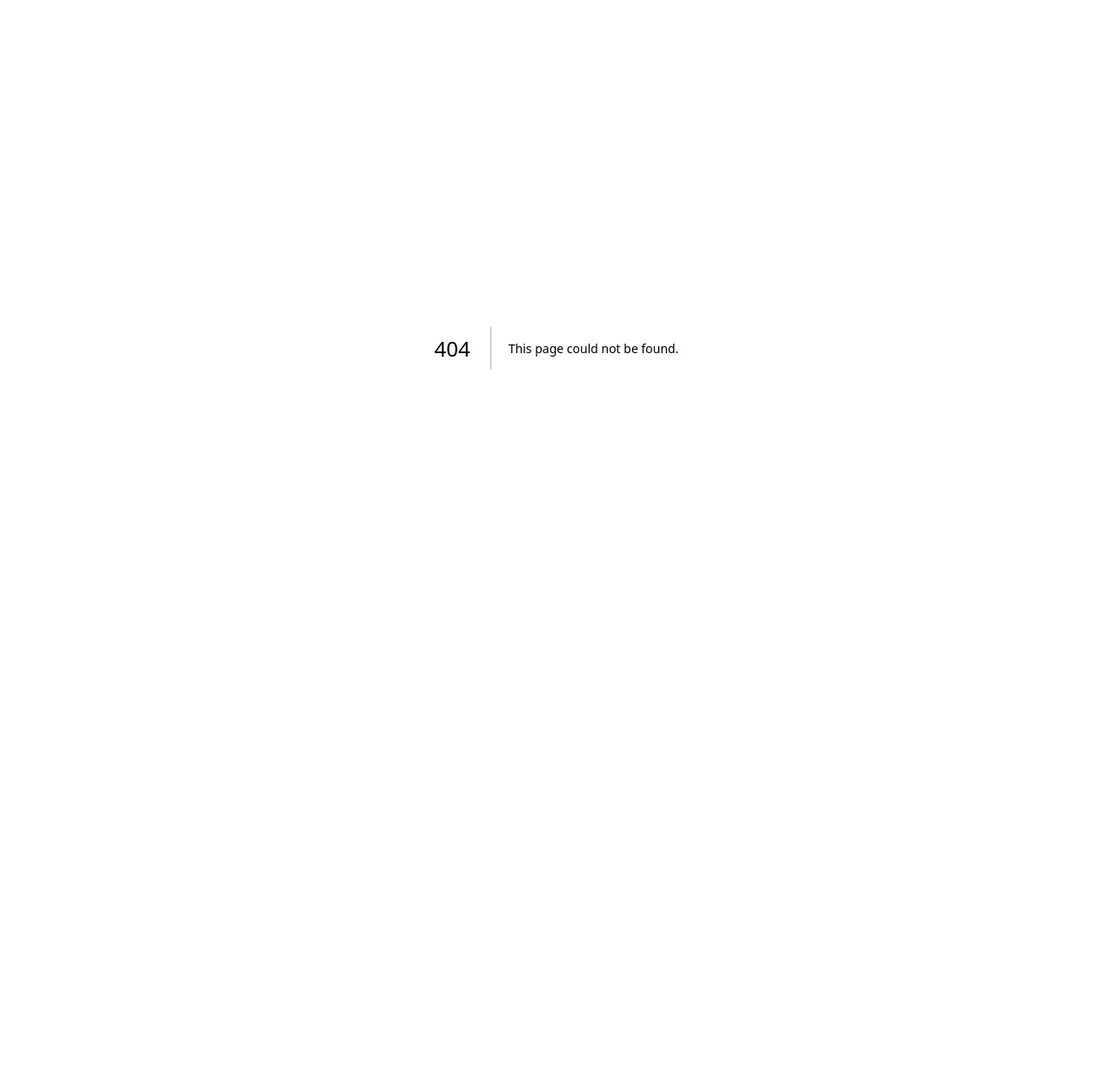
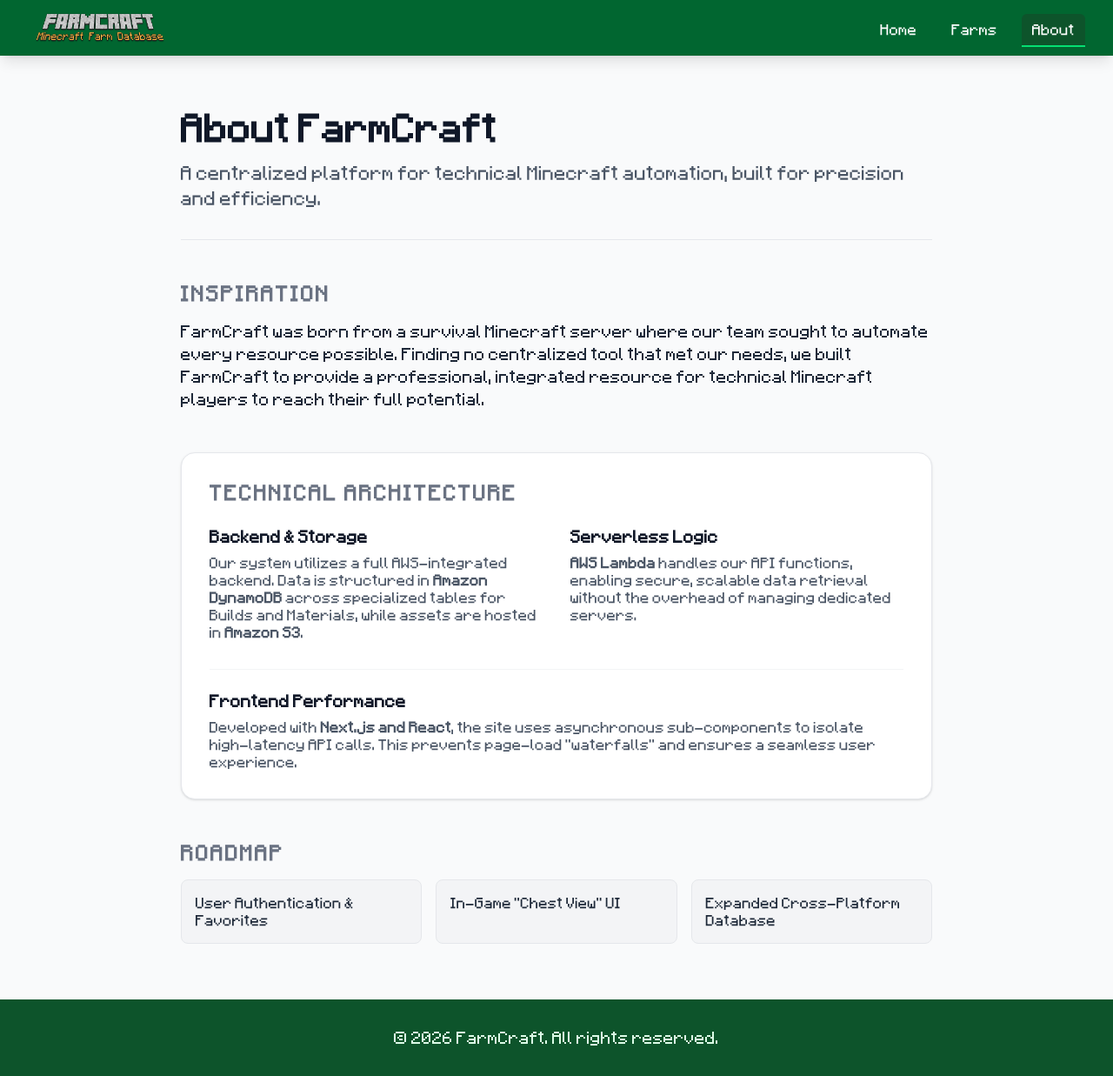
Before and after one commit to melaniakochan/FarmCraftFrontend, a Next.js app: page /about in a window 1280 px wide. Before the commit this address had no page. Shown: the whole page at 87% size. Before the commit the page ends 800 px from the top, so only its background shows below. Built offline with nearby package versions, Linux system fonts and the light colour scheme.

Commit message:
fixed some styling

```diff
--- /dev/null
+++ b/src/app/about/page.tsx
@@ -0,0 +1,81 @@
+import { NavigationBar } from '@/components/NavigationBar';
+import { Footer } from '@/components/Footer';
+
+export default function AboutPage() {
+    return (
+        <main className="min-h-screen flex flex-col bg-gray-50 text-gray-800">
+            <NavigationBar />
+
+            <div className="container mx-auto py-16 px-4 max-w-4xl">
+                <header className="mb-12 border-b border-gray-200 pb-8">
+                    <h1 className="text-4xl font-bold text-gray-900 mb-4">About FarmCraft</h1>
+                    <p className="text-lg text-gray-600 leading-relaxed">
+                        A centralized platform for technical Minecraft automation, built for precision and efficiency.
+                    </p>
+                </header>
+
+                <div className="space-y-12">
+                    {/* Inspiration */}
+                    <section>
+                        <h2 className="text-xl font-bold uppercase tracking-widest text-gray-500 mb-4">Inspiration</h2>
+                        <p className="leading-relaxed">
+                            FarmCraft was born from a survival Minecraft server where our team sought to automate every resource possible.
+                            Finding no centralized tool that met our needs, we built FarmCraft to provide a professional, integrated
+                            resource for technical Minecraft players to reach their full potential.
+                        </p>
+                    </section>
+
+                    {/* Technical Architecture */}
+                    <section className="bg-white p-8 rounded-2xl border border-gray-200 shadow-sm">
+                        <h2 className="text-xl font-bold uppercase tracking-widest text-gray-500 mb-6">Technical Architecture</h2>
+
+                        <div className="grid grid-cols-1 md:grid-cols-2 gap-8">
+                            <div>
+                                <h3 className="font-bold text-gray-900 mb-2">Backend & Storage</h3>
+                                <p className="text-sm text-gray-600">
+                                    Our system utilizes a full AWS-integrated backend. Data is structured in <strong>Amazon DynamoDB</strong> across
+                                    specialized tables for Builds and Materials, while assets are hosted in <strong>Amazon S3</strong>.
+                                </p>
+                            </div>
+                            <div>
+                                <h3 className="font-bold text-gray-900 mb-2">Serverless Logic</h3>
+                                <p className="text-sm text-gray-600">
+                                    <strong>AWS Lambda</strong> handles our API functions, enabling secure, scalable data retrieval
+                                    without the overhead of managing dedicated servers.
+                                </p>
+                            </div>
+                        </div>
+
+                        <div className="mt-8 pt-6 border-t border-gray-100">
+                            <h3 className="font-bold text-gray-900 mb-2">Frontend Performance</h3>
+                            <p className="text-sm text-gray-600">
+                                Developed with <strong>Next.js and React</strong>, the site uses asynchronous sub-components to
+                                isolate high-latency API calls. This prevents page-load "waterfalls" and ensures a seamless user experience.
+                            </p>
+                        </div>
+                    </section>
+
+                    {/* Roadmap */}
+                    <section>
+                        <h2 className="text-xl font-bold uppercase tracking-widest text-gray-500 mb-4">Roadmap</h2>
+                        <ul className="grid grid-cols-1 sm:grid-cols-3 gap-4">
+                            <li className="bg-gray-100 p-4 rounded-lg border border-gray-200 text-sm text-gray-800">
+                                User Authentication & Favorites
+                            </li>
+                            <li className="bg-gray-100 p-4 rounded-lg border border-gray-200 text-sm text-gray-800">
+                                In-Game "Chest View" UI
+                            </li>
+                            <li className="bg-gray-100 p-4 rounded-lg border border-gray-200 text-sm text-gray-800">
+                                Expanded Cross-Platform Database
+                            </li>
+                        </ul>
+                    </section>
+                </div>
+            </div>
+
+            <div className="mt-auto">
+                <Footer />
+            </div>
+        </main>
+    );
+}
--- a/src/components/Footer.tsx
+++ b/src/components/Footer.tsx
@@ -6,7 +6,7 @@ import { FooterProps } from '@/types';
  */
 export function Footer({
   copyrightYear = new Date().getFullYear(),
-  siteName = 'Minecraft Farm Wiki',
+  siteName = 'FarmCraft',
 }: FooterProps) {
   return (
     <footer className="bg-green-900 text-green-100 py-6 md:py-8">
--- a/src/components/NavigationBar.tsx
+++ b/src/components/NavigationBar.tsx
@@ -1,10 +1,10 @@
 'use client';
-
 
 import { useState, useEffect, useCallback } from 'react';
 import Link from 'next/link';
 import { NavigationBarProps, NavLink } from '@/types';
 import Image from 'next/image';
+import { usePathname } from 'next/navigation';
 
 const NAV_LINKS: NavLink[] = [
   { label: 'Home', href: '/' },
@@ -13,6 +13,7 @@ const NAV_LINKS: NavLink[] = [
 ];
 
 export function NavigationBar({ siteName = 'FarmCraft' }: NavigationBarProps) {
+  const pathname = usePathname();
   const [isMobileMenuOpen, setIsMobileMenuOpen] = useState(false);
 
   const toggleMobileMenu = useCallback(() => {
@@ -23,128 +24,102 @@ export function NavigationBar({ siteName = 'FarmCraft' }: NavigationBarProps) {
     setIsMobileMenuOpen(false);
   }, []);
 
-  // Handle Escape key to close mobile menu
   useEffect(() => {
     const handleKeyDown = (event: KeyboardEvent) => {
       if (event.key === 'Escape' && isMobileMenuOpen) {
         closeMobileMenu();
       }
     };
-
     document.addEventListener('keydown', handleKeyDown);
-    return () => {
-      document.removeEventListener('keydown', handleKeyDown);
-    };
+    return () => document.removeEventListener('keydown', handleKeyDown);
   }, [isMobileMenuOpen, closeMobileMenu]);
 
   return (
-    <header className="bg-green-800 text-white shadow-lg">
-      <nav
-        aria-label="Main navigation"
-        className="px-4 sm:px-6 lg:px-8"
-      >
+    <header className="bg-green-800 text-white shadow-lg sticky top-0 z-50">
+      <nav aria-label="Main navigation" className="px-4 sm:px-6 lg:px-8">
         <div className="flex items-center justify-between h-16">
-          {/* Site name / logo */}
+
+          {/* LOGO */}
           <div className="shrink-0">
             <Link
               href="/"
               className="flex items-center gap-2 hover:text-green-200 focus:outline-none focus:ring-2 focus:ring-green-400 focus:ring-offset-2 focus:ring-offset-green-800 rounded px-2 py-1"
             >
-              {/* Add the Image component */}
               <Image
                 src="/logo.png"
                 alt="FarmCraft Logo"
-                width={200}
-                height={200}
-                className="rounded-sm"
+                width={150} // Slightly reduced to keep the h-16 clean
+                height={150}
+                className="rounded-sm object-contain"
               />
             </Link>
           </div>
 
-          {/* Desktop navigation links */}
+          {/* DESKTOP NAVIGATION (Single Instance) */}
           <div className="hidden md:block">
             <ul className="flex items-center space-x-4" role="list">
-              {NAV_LINKS.map((link) => (
+              {NAV_LINKS.map((link) => {
+                const isActive = pathname === link.href;
+                return (
                   <li key={link.href}>
                     <Link
                       href={link.href}
-                    className="px-3 py-2 rounded-md text-sm font-medium hover:bg-green-700 hover:text-white focus:outline-none focus:ring-2 focus:ring-green-400 focus:ring-offset-2 focus:ring-offset-green-800 transition-colors"
+                      className={`px-3 py-2 rounded-md text-sm font-medium transition-colors focus:outline-none focus:ring-2 focus:ring-green-400 ${isActive
+                          ? 'bg-green-900 text-white border-b-2 border-green-400 rounded-b-none'
+                          : 'hover:bg-green-700 hover:text-white'
+                        }`}
                     >
                       {link.label}
                     </Link>
                   </li>
-              ))}
+                );
+              })}
             </ul>
           </div>
 
-          {/* Mobile menu button */}
+          {/* MOBILE MENU BUTTON */}
           <div className="md:hidden">
             <button
               type="button"
               onClick={toggleMobileMenu}
-              onKeyDown={(e) => {
-                if (e.key === 'Enter' || e.key === ' ') {
-                  e.preventDefault();
-                  toggleMobileMenu();
-                }
-              }}
-              className="inline-flex items-center justify-center p-2 rounded-md text-white hover:text-white hover:bg-green-700 focus:outline-none focus:ring-2 focus:ring-inset focus:ring-green-400"
+              className="inline-flex items-center justify-center p-2 rounded-md text-white hover:bg-green-700 focus:outline-none focus:ring-2 focus:ring-inset focus:ring-green-400"
               aria-expanded={isMobileMenuOpen}
-              aria-controls="mobile-menu"
-              aria-label={isMobileMenuOpen ? 'Close main menu' : 'Open main menu'}
             >
+              <span className="sr-only">Toggle menu</span>
               {isMobileMenuOpen ? (
-                <svg
-                  className="h-6 w-6"
-                  xmlns="http://www.w3.org/2000/svg"
-                  fill="none"
-                  viewBox="0 0 24 24"
-                  stroke="currentColor"
-                  aria-hidden="true"
-                >
-                  <path
-                    strokeLinecap="round"
-                    strokeLinejoin="round"
-                    strokeWidth={2}
-                    d="M6 18L18 6M6 6l12 12"
-                  />
+                <svg className="h-6 w-6" fill="none" viewBox="0 0 24 24" stroke="currentColor">
+                  <path strokeLinecap="round" strokeLinejoin="round" strokeWidth={2} d="M6 18L18 6M6 6l12 12" />
                 </svg>
               ) : (
-                <svg
-                  className="h-6 w-6"
-                  xmlns="http://www.w3.org/2000/svg"
-                  fill="none"
-                  viewBox="0 0 24 24"
-                  stroke="currentColor"
-                  aria-hidden="true"
-                >
-                  <path
-                    strokeLinecap="round"
-                    strokeLinejoin="round"
-                    strokeWidth={2}
-                    d="M4 6h16M4 12h16M4 18h16"
-                  />
+                <svg className="h-6 w-6" fill="none" viewBox="0 0 24 24" stroke="currentColor">
+                  <path strokeLinecap="round" strokeLinejoin="round" strokeWidth={2} d="M4 6h16M4 12h16M4 18h16" />
                 </svg>
               )}
             </button>
           </div>
         </div>
 
-        {/* Mobile menu */}
+        {/* MOBILE MENU (With Active State) */}
         {isMobileMenuOpen && (
-          <div id="mobile-menu" className="md:hidden">
-            <ul className="px-2 pt-2 pb-3 space-y-1" role="list">
-              {NAV_LINKS.map((link) => (
+          <div id="mobile-menu" className="md:hidden pb-3">
+            <ul className="px-2 pt-2 space-y-1" role="list">
+              {NAV_LINKS.map((link) => {
+                const isActive = pathname === link.href;
+                return (
                   <li key={link.href}>
                     <Link
                       href={link.href}
                       onClick={closeMobileMenu}
-                    className="block px-3 py-2 rounded-md text-base font-medium hover:bg-green-700 hover:text-white focus:outline-none focus:ring-2 focus:ring-green-400 focus:ring-offset-2 focus:ring-offset-green-800 transition-colors"
+                      className={`block px-3 py-2 rounded-md text-base font-medium transition-colors ${isActive
+                          ? 'bg-green-900 text-white border-l-4 border-green-400'
+                          : 'hover:bg-green-700 hover:text-white'
+                        }`}
                     >
                       {link.label}
                     </Link>
                   </li>
-              ))}
+                );
+              })}
             </ul>
           </div>
         )}
--- a/src/components/SearchBar.tsx
+++ b/src/components/SearchBar.tsx
@@ -14,20 +14,21 @@ export function SearchBar({ onSearch, defaultValue = '' }: SearchBarProps) {
     return (
         <form
             onSubmit={handleSubmit}
-            className="flex items-center w-full bg-white rounded-lg shadow-md overflow-hidden border border-gray-200 focus-within:ring-2 focus-within:ring-amber-500 transition-all"
+            className="flex items-stretch w-full bg-white rounded-lg shadow-md overflow-hidden border border-gray-200 focus-within:ring-2 focus-within:ring-green-500 transition-all h-12"
         >
             <input
                 type="text"
                 value={query}
                 onChange={(e) => setQuery(e.target.value)}
                 placeholder="Search for a farm (e.g. Iron, Gold...)"
-                className="w-full px-4 py-3 text-gray-900 focus:outline-none"
+                className="w-full px-4 flex items-center text-gray-900 focus:outline-none leading-none placeholder:leading-none"
             />
             <button
                 type="submit"
-                className="bg-amber-500 hover:bg-amber-600 text-white px-6 py-3 font-semibold transition-colors"
+                className="inline-flex items-center justify-center bg-green-700 hover:bg-green-800 text-white px-8 font-semibold transition-colors focus:outline-none leading-none h-full"
             >
-                Search
+                {/* Nudged slightly for optical centering */}
+                <span className="relative top-[0.5px]">Search</span>
             </button>
         </form>
     );
```
Lines whose indentation alone changed are shown as unchanged.
